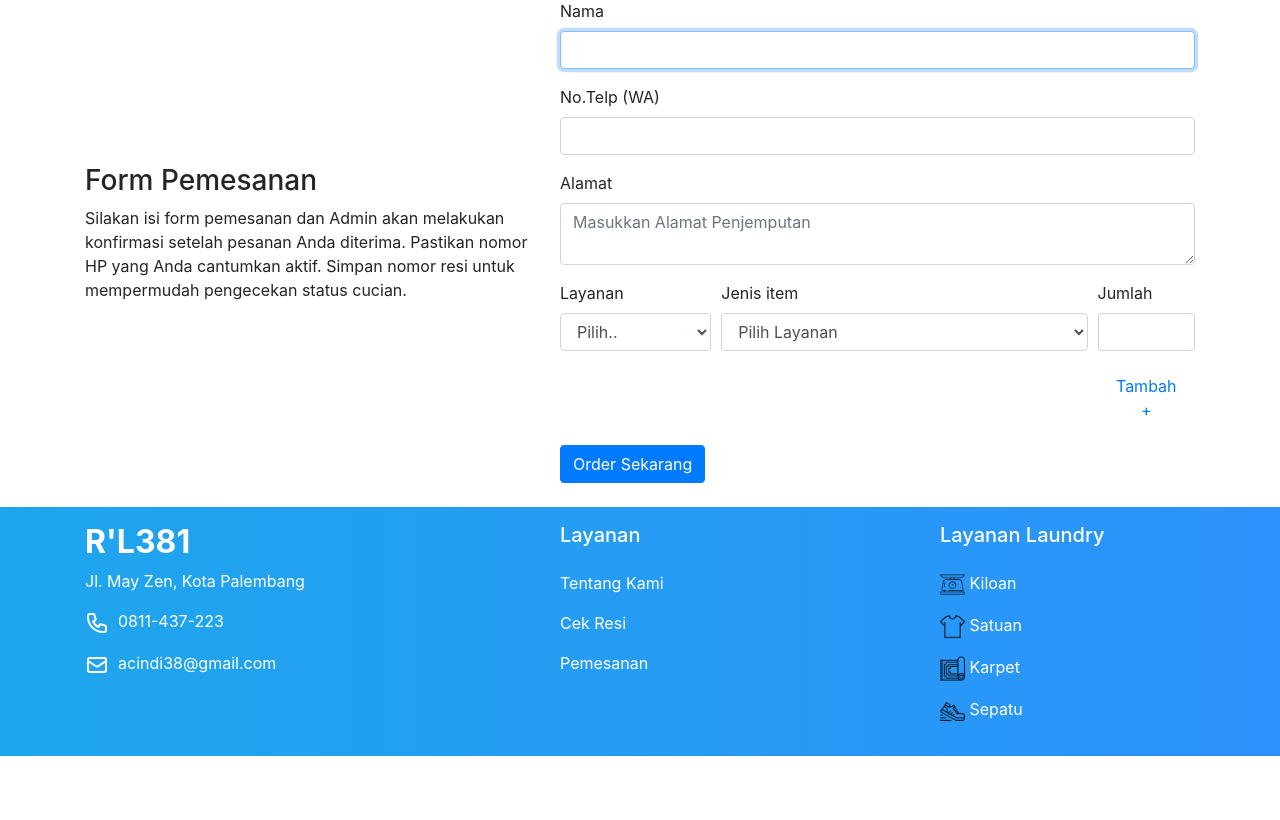
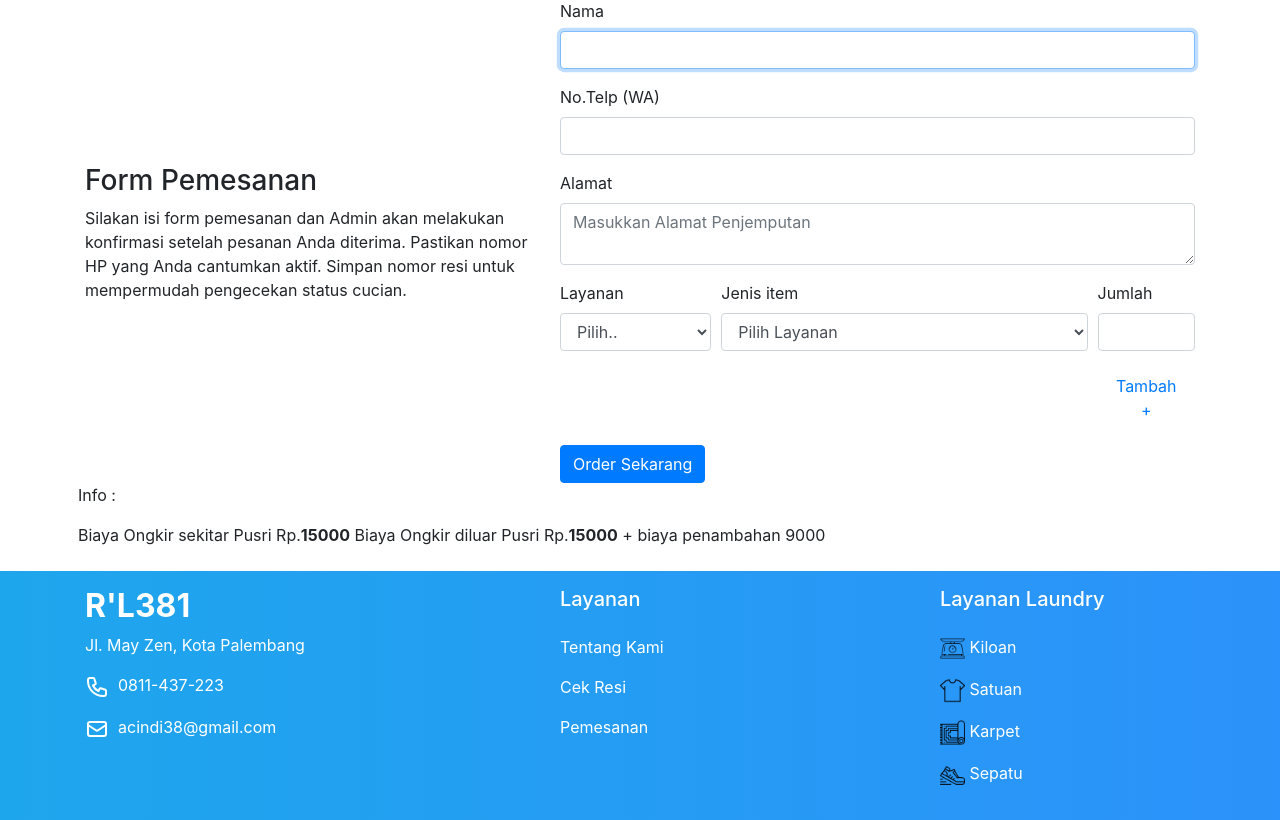
Before and after one commit to CindAlfi99/projecttugasakhir, a PHP site: page /rl381/order.php in a window 1280 px wide. Shown: the part 99-919 px from the top of the page. Before the commit the page ends 855 px from the top, so only its background shows below. Run offline with PHP 8.4, Linux system fonts and the light colour scheme; some libraries are stand-ins or nearby versions.

Commit message:
update 28

```diff
--- a/cekresi.php
+++ b/cekresi.php
@@ -17,7 +17,7 @@
 				</article>
 			</div>
 			<div class="col-md-6 d-flex justify-content-center" style="height: 200px">
-				<img src="<?= BASE_URL; ?>asset/img/laundry-satuan.png" alt="" height="100%">
+				<img src="<?= BASE_URL; ?>/asset/img/search.jpg" alt="" height="100%">
 			</div>
 		</div>
 
--- a/order.php
+++ b/order.php
@@ -75,6 +75,11 @@
 					<input type="submit" value="Order Sekarang" class="btn btn-primary btn-order">
 				</form>
 			</div>
+			<div class="float-right ml-2">
+			<p>Info :</p>
+			<font>Biaya Ongkir sekitar Pusri Rp.<b>15000</b></font>
+			<font>Biaya Ongkir diluar Pusri Rp.<b>15000</b> + biaya penambahan 9000</font>
+			</div>
 		</div>
 	</div>
 	<!-- footer -->
```
